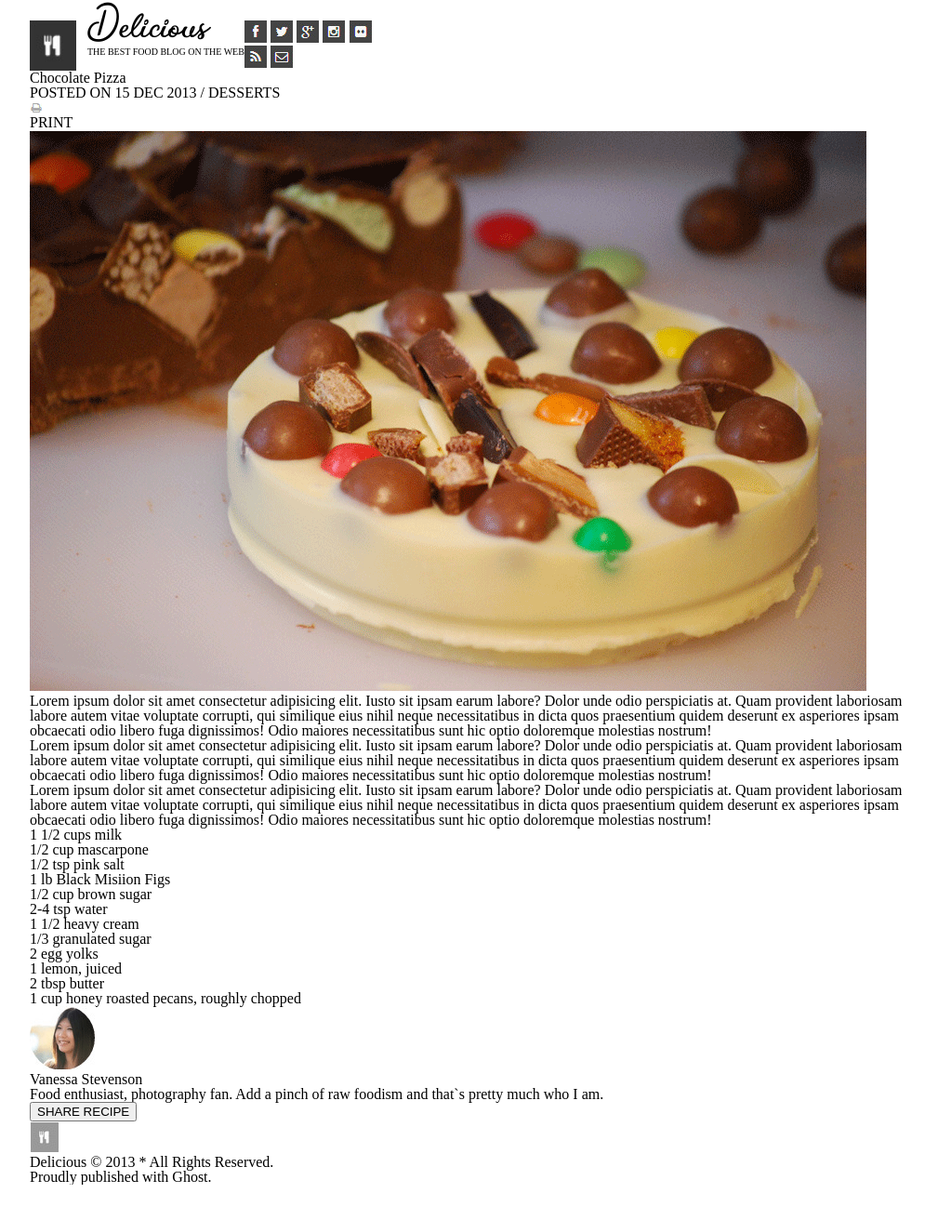
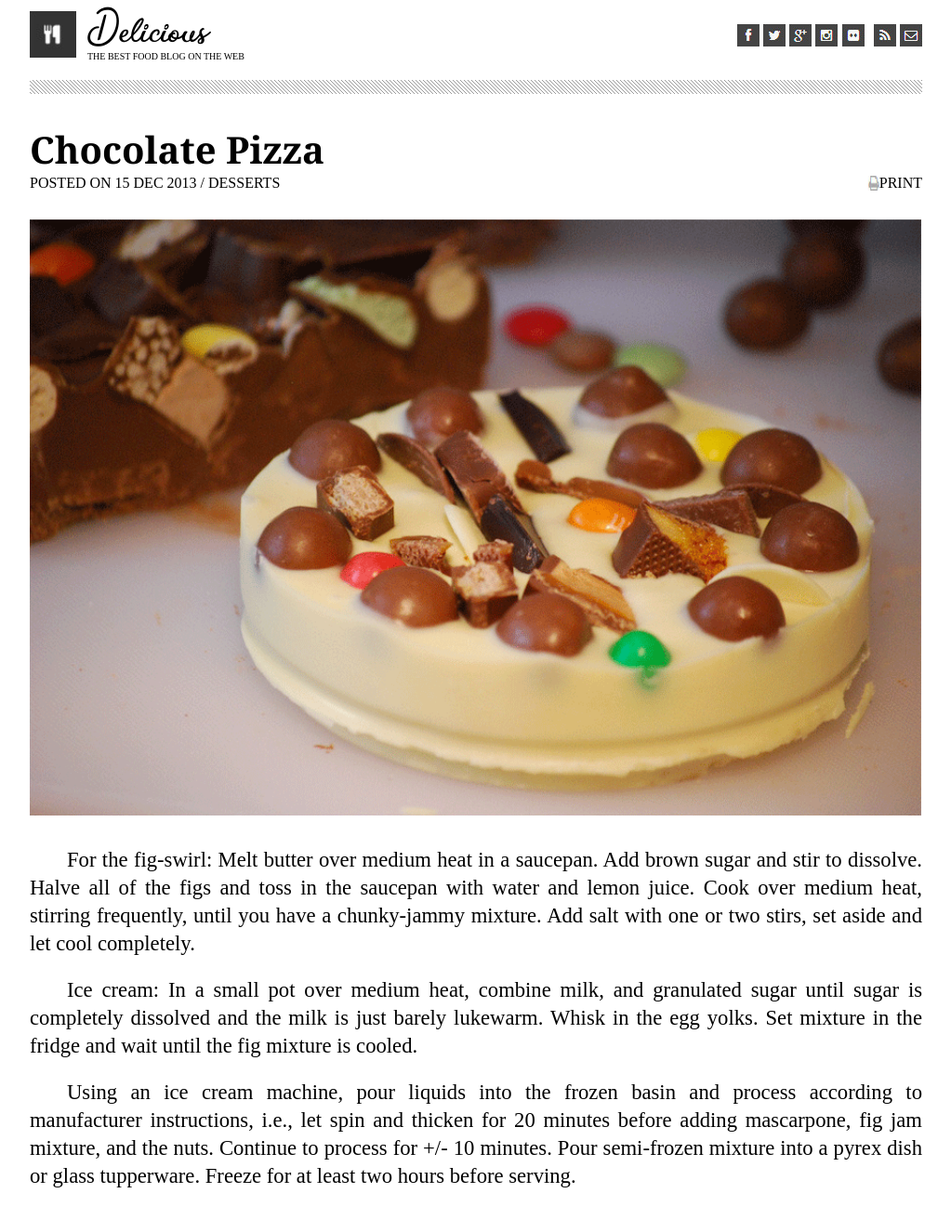
Before and after one commit to CoderMichelle/chocolate-pizza, a plain HTML site: page index.html in a window 1280 px wide. Shown: the part 8-1320 px from the top of the page at 93% size, without its empty margins (128-1151 px from the left). Before the commit the page ends 1282 px from the top, so only its background shows below. Drawn offline with Linux system fonts and the light colour scheme.

Commit message:
finished product

```diff
--- a/index.html
+++ b/index.html
@@ -34,8 +34,8 @@
         </div>
       </div>
     </nav>
-    <div class="greyBar"></div>
   </header>
+  <div class="greyBar"></div>
   <main>
     <section class="hero">
       <h2>Chocolate Pizza</h2>
@@ -49,55 +49,55 @@
       <img src="images/choco-pizza.png" alt="">
     </section>
     <section class="text">
-      <p>Lorem ipsum dolor sit amet consectetur adipisicing elit. Iusto sit ipsam earum labore? Dolor unde odio
-        perspiciatis at. Quam provident laboriosam labore autem vitae voluptate corrupti, qui similique eius nihil neque
-        necessitatibus in dicta quos praesentium quidem deserunt ex asperiores ipsam obcaecati odio libero fuga
-        dignissimos! Odio maiores necessitatibus sunt hic optio doloremque molestias nostrum!</p>
-      <p>Lorem ipsum dolor sit amet consectetur adipisicing elit. Iusto sit ipsam earum labore? Dolor unde odio
-        perspiciatis at. Quam provident laboriosam labore autem vitae voluptate corrupti, qui similique eius nihil neque
-        necessitatibus in dicta quos praesentium quidem deserunt ex asperiores ipsam obcaecati odio libero fuga
-        dignissimos! Odio maiores necessitatibus sunt hic optio doloremque molestias nostrum!</p>
-      <p>Lorem ipsum dolor sit amet consectetur adipisicing elit. Iusto sit ipsam earum labore? Dolor unde odio
-        perspiciatis at. Quam provident laboriosam labore autem vitae voluptate corrupti, qui similique eius nihil neque
-        necessitatibus in dicta quos praesentium quidem deserunt ex asperiores ipsam obcaecati odio libero fuga
-        dignissimos! Odio maiores necessitatibus sunt hic optio doloremque molestias nostrum!</p>
+      <p>For the fig-swirl: Melt butter over medium heat in a saucepan. Add brown sugar and stir to dissolve. Halve all
+        of the figs and toss in the saucepan with water and lemon juice. Cook over medium heat, stirring
+        frequently, until you have a chunky-jammy mixture. Add salt with one or two stirs, set aside and let cool
+        completely.</p>
+        <p>Ice cream: In a small pot over medium heat, combine milk, and granulated sugar until sugar is completely dissolved and the milk is just barely lukewarm. Whisk in the egg yolks. Set mixture in the fridge and wait until the fig mixture is cooled.</p>
+        <p>Using an ice cream machine, pour liquids into the frozen basin and process according to manufacturer
+          instructions, i.e., let spin and thicken for 20 minutes before adding mascarpone, fig jam mixture, and the
+          nuts. Continue to process for +/- 10 minutes. Pour semi-frozen mixture into a pyrex dish or glass tupperware.
+          Freeze for at least two hours before serving.</p>
     </section>
     <section class="recipe">
       <ul>
-        <li>1 1/2 cups milk</li>
-        <li>1/2 cup mascarpone</li>
-        <li>1/2 tsp pink salt</li>
-        <li>1 lb Black Misiion Figs</li>
-        <li>1/2 cup brown sugar</li>
-        <li>2-4 tsp water</li>
+        <li><input type="checkbox"> 1 1/2 cups milk</li>
+        <li><input type="checkbox"> 1/2 cup mascarpone</li>
+        <li><input type="checkbox"> 1/2 tsp pink salt</li>
+        <li><input type="checkbox"> 1 lb Black Mision Figs</li>
+        <li><input type="checkbox"> 1/2 cup brown sugar</li>
+        <li><input type="checkbox"> 2-4 tsp water</li>
       </ul>
       <ul>
-        <li>1 1/2 heavy cream</li>
-        <li>1/3 granulated sugar</li>
-        <li>2 egg yolks</li>
-        <li>1 lemon, juiced</li>
-        <li>2 tbsp butter</li>
-        <li>1 cup honey roasted pecans, roughly chopped</li>
+        <li><input type="checkbox"> 1 1/2 heavy cream</li>
+        <li><input type="checkbox"> <strike>1/3 granulated sugar</strike></li>
+        <li><input type="checkbox"> <strike>2 egg yolks</strike></li>
+        <li><input type="checkbox"> 1 lemon, juiced</li>
+        <li><input type="checkbox"> 2 tbsp butter</li>
+        <li><input type="checkbox"> 1 cup honey roasted pecans, roughly chopped</li>
       </ul>
     </section>
+    <div class="greyBar"></div>
     <section class="author">
-      <div class="separatorBottom"></div>
       <div>
         <div class="authorInside">
           <img src="images/van-pic.png" alt="">
+          <div>
           <h3>Vanessa Stevenson</h3>
           <p>Food enthusiast, photography fan. Add a pinch of raw foodism and that`s pretty much who I am.</p>
+          </div>
         </div>
-        <button>SHARE RECIPE</button>
       </div>
+      <button>SHARE RECIPE</button>
 
     </section>
+
   </main>
   <footer>
     <div class="footerBorder">
-      <div></div>
+      <div class="greyBar2"></div>
       <img src="images/small-logo.png" alt="">
-      <div></div>
+      <div class="greyBar2"></div>
     </div>
     <p>Delicious &copy; 2013 * All Rights Reserved.</p>
     <p>Proudly published with Ghost.</p>
--- a/style.css
+++ b/style.css
@@ -17,10 +17,18 @@ body {
   width: 960px;
   margin: 0 auto;
 }
-
+header {
+  display:flex;
+  flex-direction: row;
+  margin-top:20px;
+}
+h1 {
+  margin-top: 15px;
+  height:fit-content;
+}
 nav {
-  margin-top: 30px;
   display: flex;
+  width:100%;
 }
 
 .logoTop {
@@ -30,6 +38,7 @@ nav {
 .logoTop img {
   margin-right: 12px;
   width: 50px;
+  height: 50px;
 }
 
 .logoTop h1 {
@@ -41,3 +50,125 @@ nav {
 .logoTop p {
   font-size: 10px;
 }
+.headerIcons {
+  display: flex;
+  margin-left:auto;
+  align-items: center;
+}
+.reachOut {
+  margin-left:10px;
+}
+.greyBar {
+  width: 100%;
+  height:15px;
+  background-image: url(images/hr-img.png);
+  margin-top: 20px;
+}
+main {
+  margin-top:40px;
+}
+.hero h2 {
+  font-family:Georgia, 'Times New Roman', Times, serif;
+  font-size: 30pt;
+  font-weight: bold;
+}
+.PunderHeader {
+  display: flex;
+  margin-bottom: 30px;
+  margin-top:8px;
+}
+.PunderHeader div {
+  display:flex;
+  margin-left:auto;
+
+}
+.hero img {
+  width: 100%;
+
+}
+.hero {
+  margin-bottom: 30px;
+}
+.text {
+  text-indent: 40px;
+
+}
+.text p {
+  line-height: 30px;
+  text-align: justify;
+  padding-bottom: 20px;
+  font-size: 17pt;
+}
+.recipe {
+  display:flex;
+  background-image: url(images/list-bg.png);
+  background-repeat: no-repeat;
+  background-size: contain;
+  width: 100%;
+  height:350px;
+  margin-top:20px;
+}
+.recipe ul {
+  width:50%;
+  font-size: 19pt;
+  padding-top:37px;
+  padding-left:50px;
+}
+.recipe ul li {
+  list-style-image: url(http://bit.ly/qunMkL);
+  list-style-position: inside;
+  line-height:34px;
+}
+.author {
+  margin-top:20px;
+  display: flex;
+  align-items:center;
+  margin-bottom:50px;
+}
+button {
+  margin-left:auto;
+  width:200px;
+  height:50px;
+  background-color:rgb(224, 117, 79);
+  color:white;
+  border:none;
+}
+.author div {
+  display:flex;
+}
+.authorInside img {
+  width:100px;
+  height:80px;
+}
+.authorInside div {
+  flex-direction: column;
+  padding-left: 20px;
+}
+.authorInside h3 {
+  font-size: 20pt;
+  font-weight: bold;
+}
+.authorInside div p {
+  font-size: 15pt;
+  width: 85%;
+  padding-top:8px;
+  line-height:23px;
+}
+.greyBar2 {
+  width: 450px;
+  height:2px;
+  background-image: url(images/hr-img.png);
+  margin-top: 20px;
+}
+.footerBorder {
+  display:flex;
+  width: 100%;
+  justify-content: center;
+  margin-bottom:50px;
+
+}
+footer {
+  margin-top:100px;
+  text-align: center;
+  margin-bottom:80px;
+}
```
Also changed, not shown: 1 other file.
